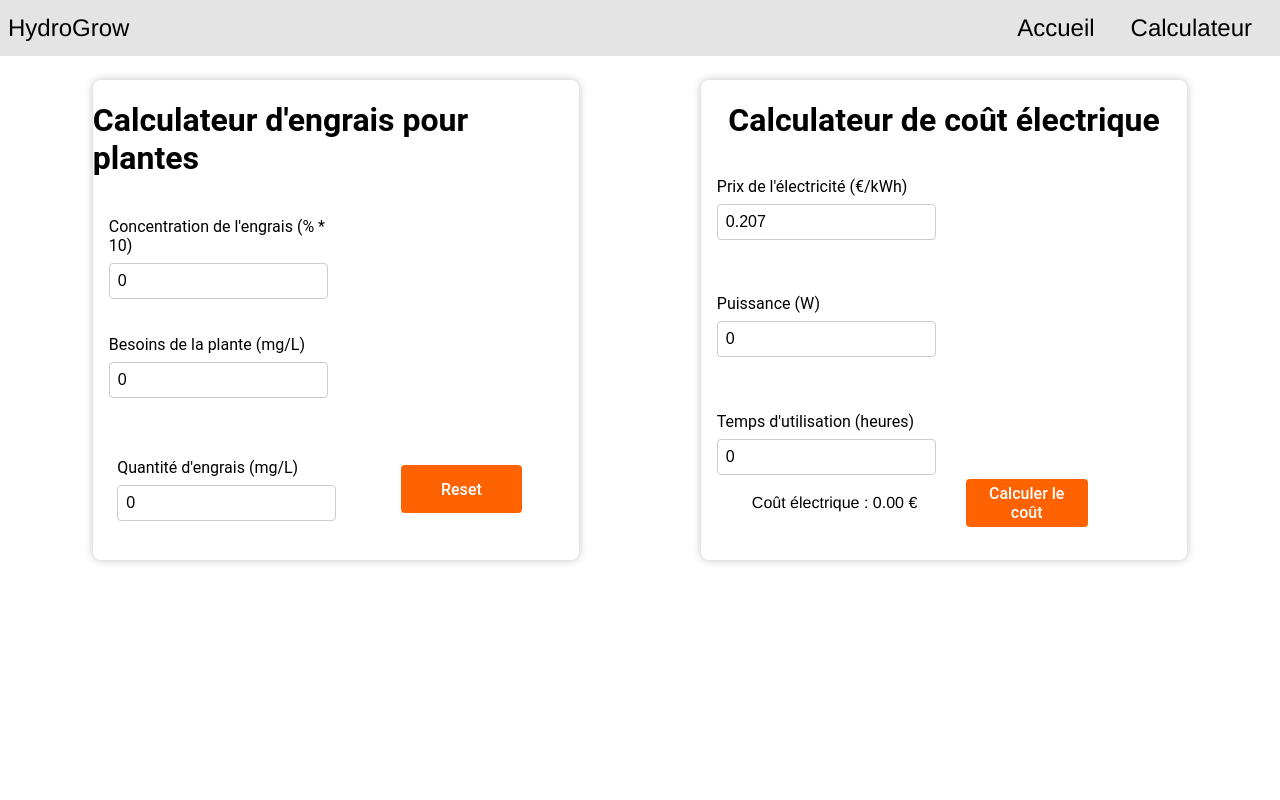
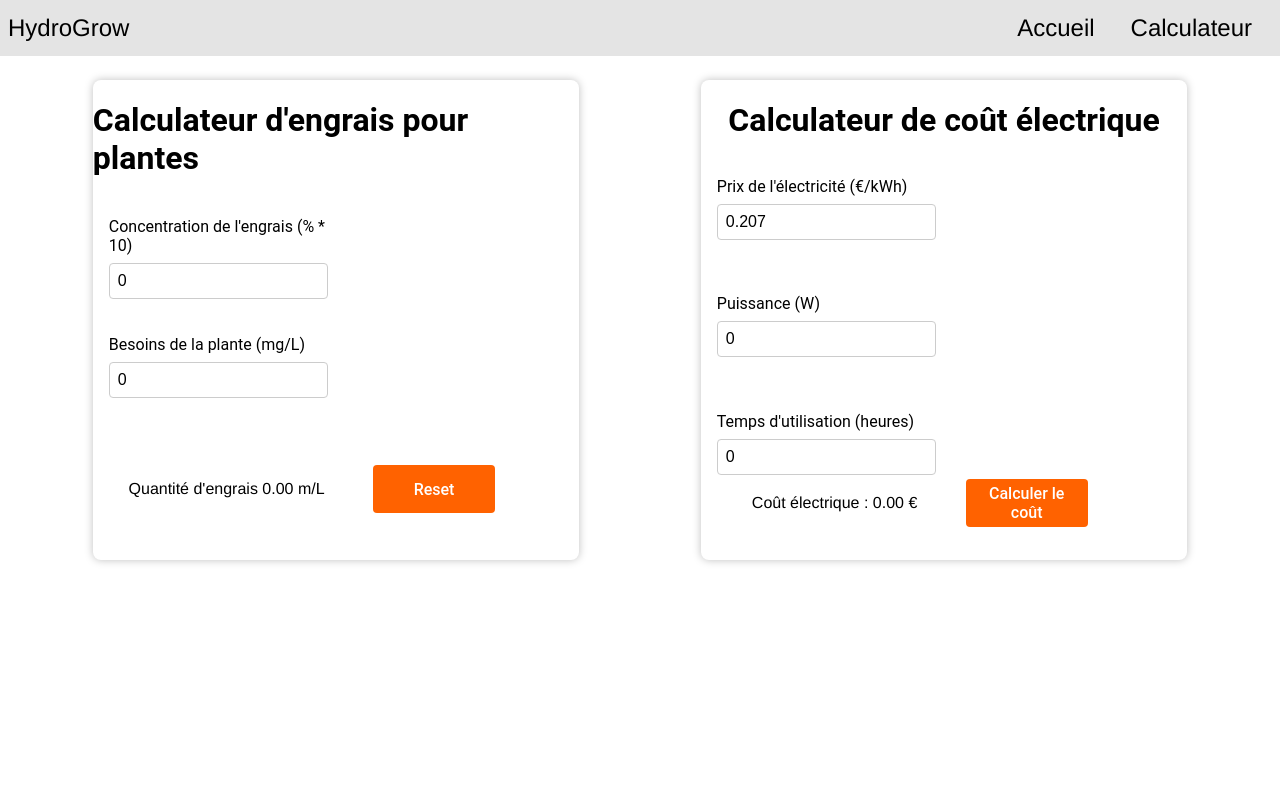
Before and after one commit to SudTech-Innovations/HydroGrow_FrontEnd, a React (Create React App) app in the folder hydrogrow/: page /calc in a window 1280 px wide. Shown: the top 800 px of the page. Built offline with nearby package versions, Linux system fonts and the light colour scheme.

Commit message:
form -> result

```diff
--- a/hydrogrow/src/pages/Calc/Modules/Quantite.jsx
+++ b/hydrogrow/src/pages/Calc/Modules/Quantite.jsx
@@ -63,9 +63,8 @@ export default function Quantite() {
         </div>
       </div>
       <div className="module-output">
-        <div className="form-group">
-          <label htmlFor="quantityEng">Quantité d'engrais (mg/L)</label>
-          <input type="number" id="quantityEng" value={quantityEng} readOnly />
+        <div className="result">
+          <p>Quantité d'engrais {quantityEng.toFixed(2)} m/L </p>
         </div>
         <button onClick={resetValues}>Reset</button>
       </div>
```
